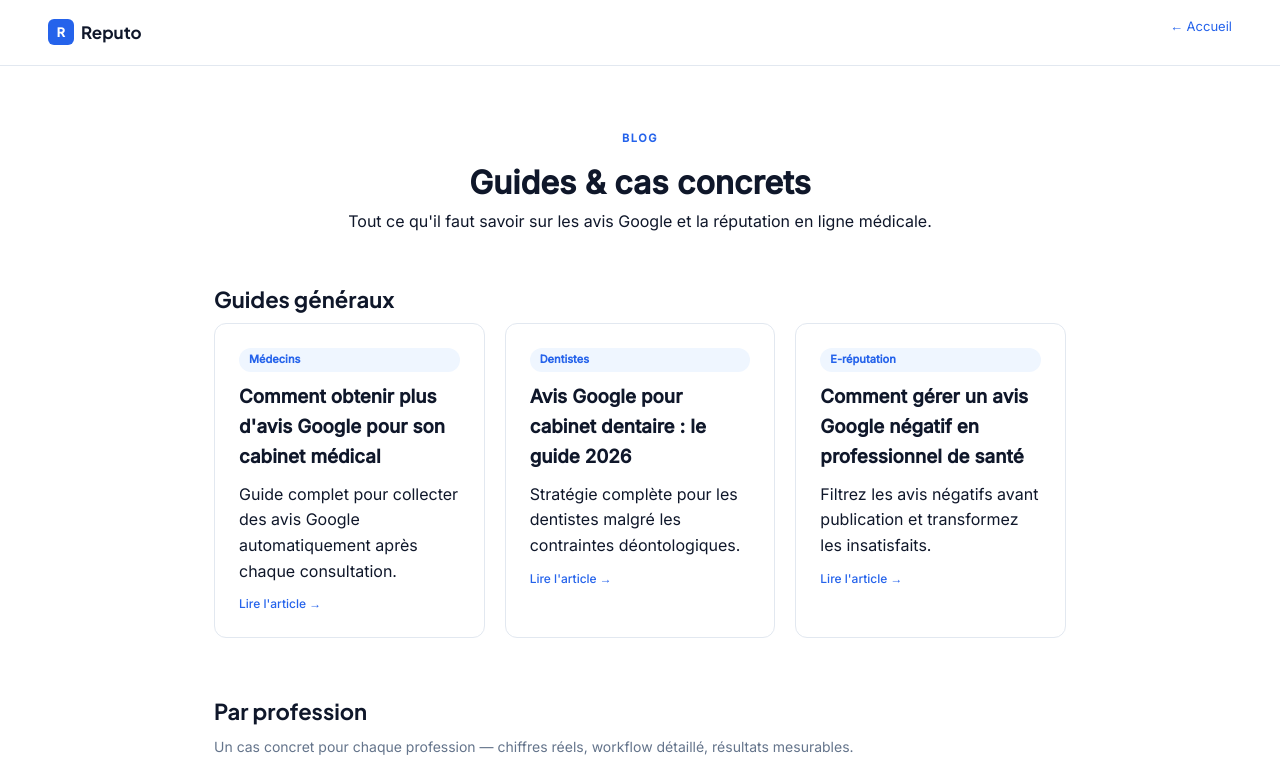
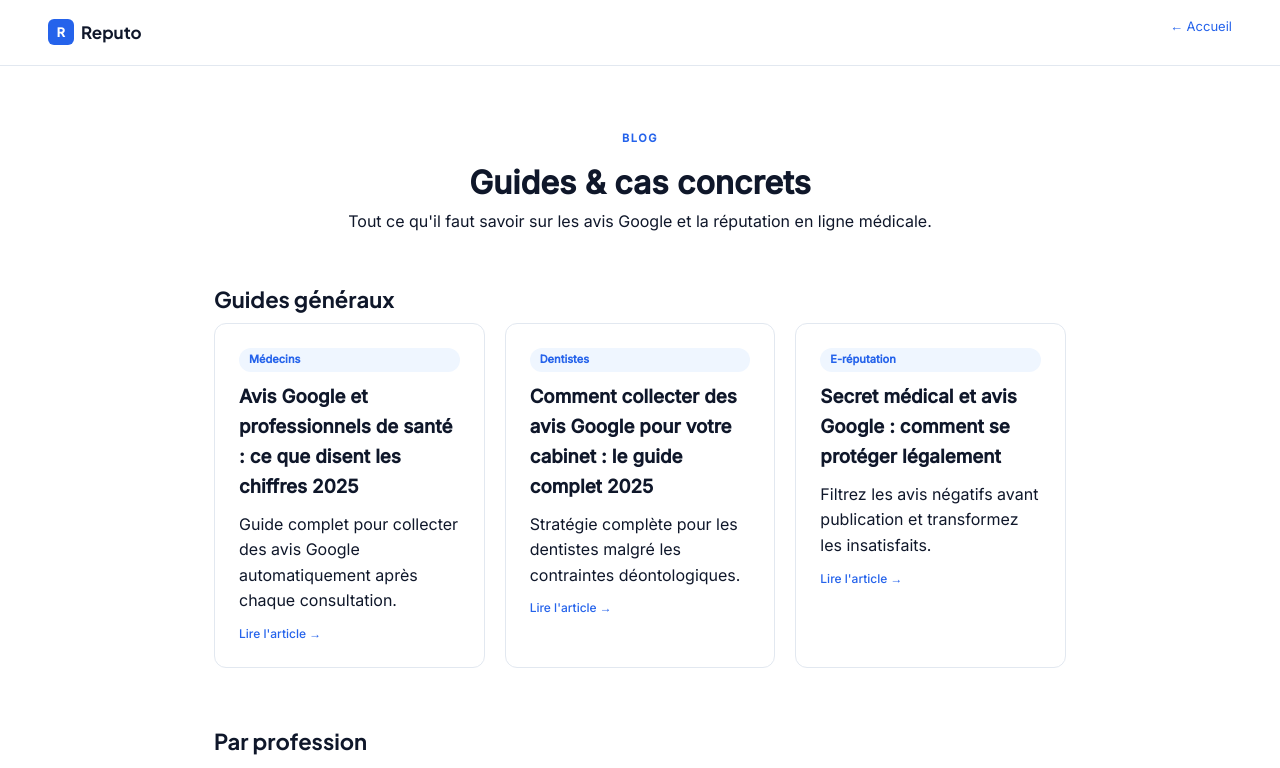
Before and after one commit to mq92330/reputo, a Next.js app: page /blog in a window 1280 px wide. Shown: the top 768 px of the page. Built offline with nearby package versions, Linux system fonts and the light colour scheme.

Commit message:
fix blog index slugs

```diff
--- a/app/blog/page.js
+++ b/app/blog/page.js
@@ -6,9 +6,9 @@ export const metadata = {
 };
 
 const general = [
-  { slug: 'avis-google-medecin',       title: "Comment obtenir plus d'avis Google pour son cabinet médical",           desc: "Guide complet pour collecter des avis Google automatiquement après chaque consultation.", tag: 'Médecins' },
-  { slug: 'avis-google-dentiste',       title: "Avis Google pour cabinet dentaire : le guide 2026",                    desc: "Stratégie complète pour les dentistes malgré les contraintes déontologiques.", tag: 'Dentistes' },
-  { slug: 'gerer-avis-negatif-google',  title: "Comment gérer un avis Google négatif en professionnel de santé",       desc: "Filtrez les avis négatifs avant publication et transformez les insatisfaits.", tag: 'E-réputation' },
+  { slug: 'avis-google-sante',       title: "Avis Google et professionnels de santé : ce que disent les chiffres 2025",           desc: "Guide complet pour collecter des avis Google automatiquement après chaque consultation.", tag: 'Médecins' },
+  { slug: 'comment-collecter-avis-google-cabinet',       title: "Comment collecter des avis Google pour votre cabinet : le guide complet 2025",                    desc: "Stratégie complète pour les dentistes malgré les contraintes déontologiques.", tag: 'Dentistes' },
+  { slug: 'secret-medical-avis-google',  title: "Secret médical et avis Google : comment se protéger légalement",       desc: "Filtrez les avis négatifs avant publication et transformez les insatisfaits.", tag: 'E-réputation' },
 ];
 
 const professions = [
```
